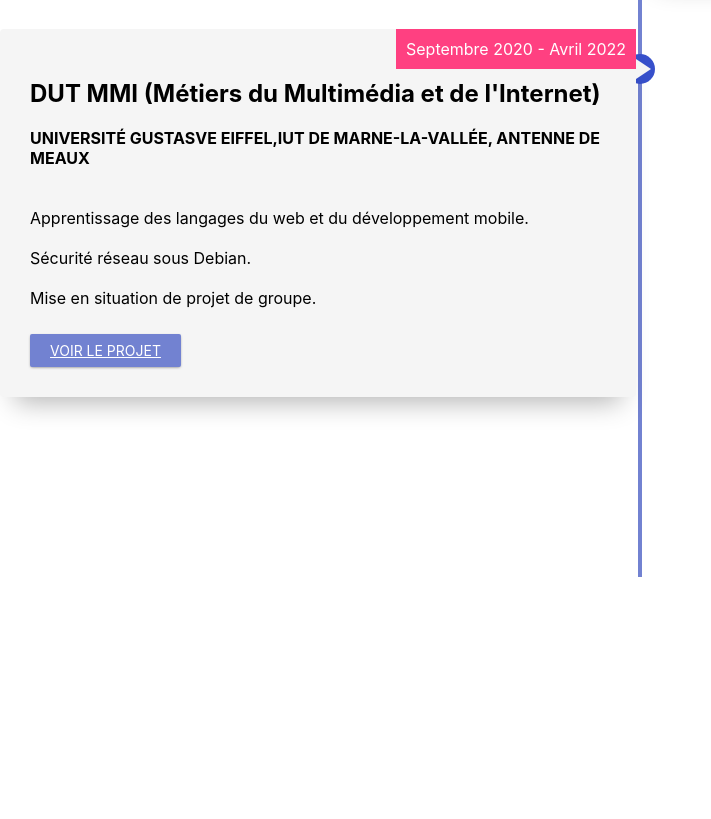
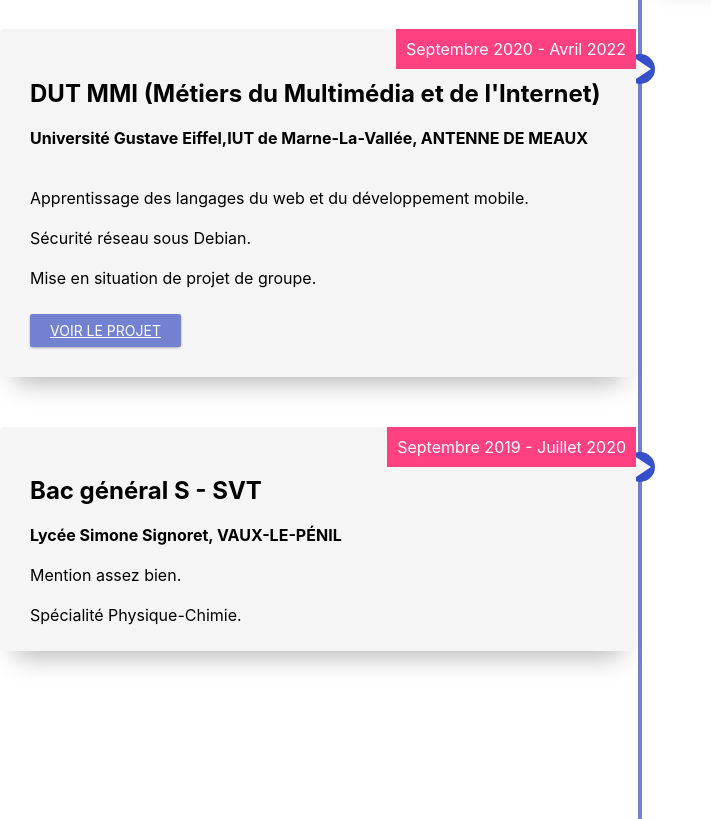
Before and after one commit to Warheart-1/portefolio, a React (Create React App) app: page /Parcours in a window 1280 px wide. Shown: the part 920-1739 px from the top of the page, without its empty margins (0-711 px from the left). Before the commit the page ends 1497 px from the top, so only its background shows below. Built offline with nearby package versions, Linux system fonts and the light colour scheme.

Commit message:
contact et parcours en cours

```diff
--- a/src/composents/Parcours.tsx
+++ b/src/composents/Parcours.tsx
@@ -180,7 +180,7 @@
                                 <h1>DUT MMI (Métiers du Multimédia et de l'Internet)</h1>
                                 <TimelineDate>Septembre 2020 - Avril 2022</TimelineDate>
                                 <p>
-                                    <strong>UNIVERSITÉ GUSTASVE EIFFEL,IUT DE MARNE-LA-VALLÉE, ANTENNE DE MEAUX</strong>
+                                    <strong>Université Gustave Eiffel,IUT de Marne-La-Vallée, ANTENNE DE MEAUX</strong>
                                     <br/>
                                     <br/>
                                     <br/>
@@ -197,6 +197,25 @@
                         </TimelineItem>
                     </div>
                 </div>
+                <div className="container">
+                    <TimelineItem>
+                        <TimelineImg/>
+                        <div className="timeline-content js--fadeInLeft">
+                            <br/>
+                            <h1>Bac général S - SVT</h1>
+                            <TimelineDate>Septembre 2019 - Juillet 2020</TimelineDate>
+                            <p>
+                                <strong>Lycée Simone Signoret, VAUX-LE-PÉNIL</strong>
+                                <br/>
+                                <br/>
+                                Mention assez bien.
+                                <br/>
+                                <br/>
+                                Spécialité Physique-Chimie.
+                            </p>
+                        </div>
+                    </TimelineItem>
+                </div>
             </Timeline>
         </>
     )
```
Also changed, not shown: src/composents/Contact.tsx (added, +11 -0 lines).
